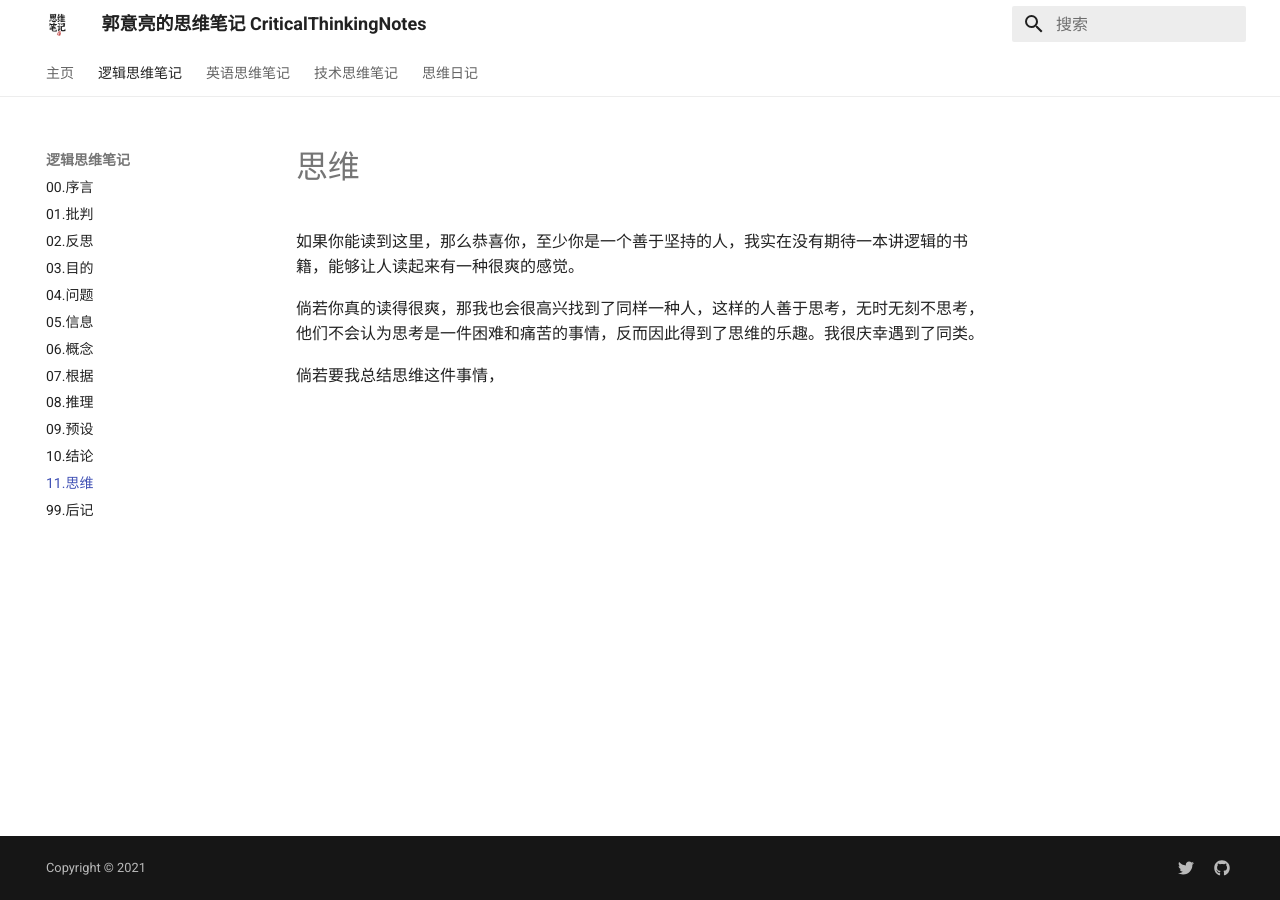
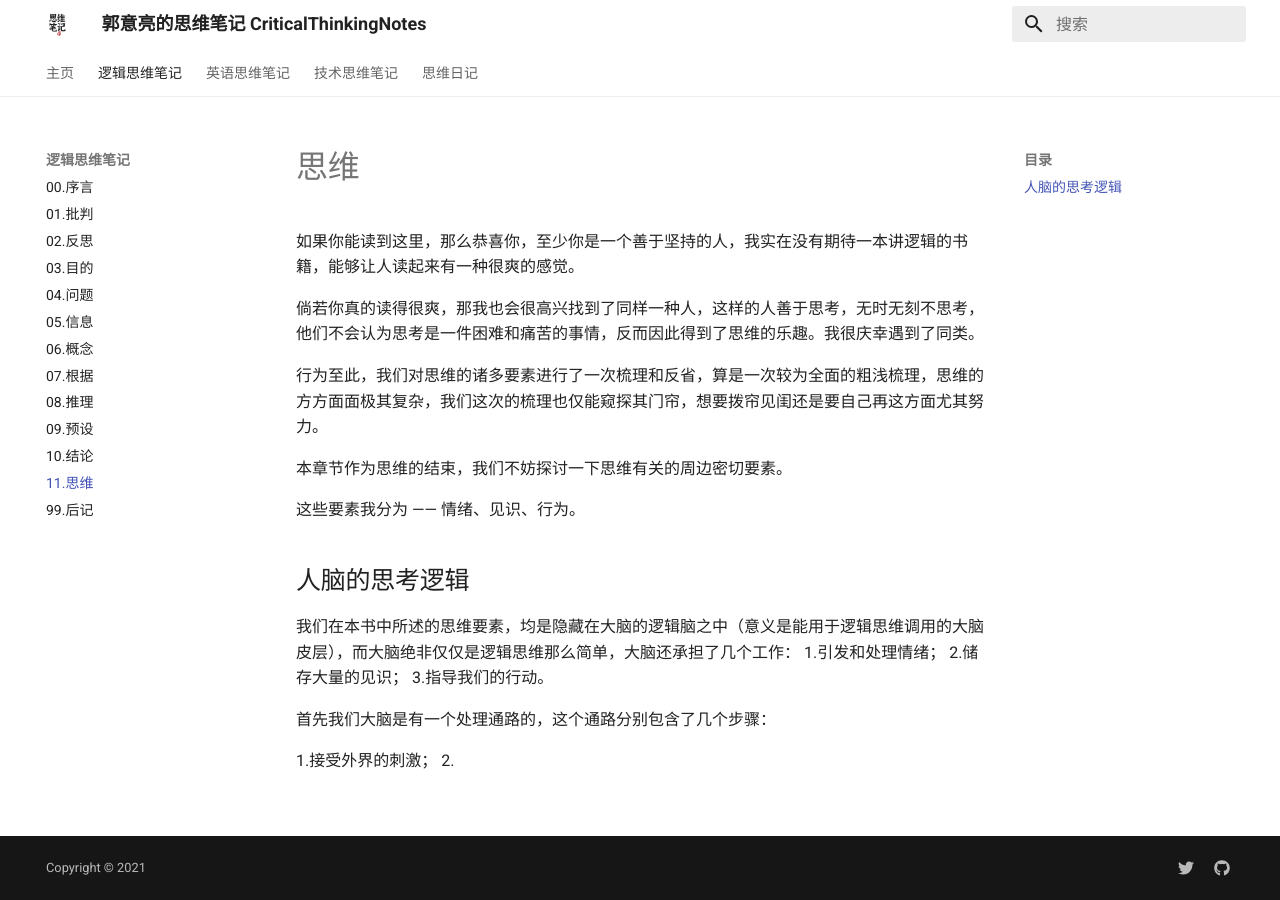
Before and after one commit to guoylyy/CriticalThinkingDocs, an MkDocs documentation site: the page built from docs/lg/chapter11.md, in a window 1280 px wide. Built offline with MkDocs 1.6.1 and Material for MkDocs 9.7.7, drawn with Linux system fonts in a browser that asks for light colours.

Commit message:
1. 情绪和人脑的影响

```diff
--- a/docs/lg/chapter11.md
+++ b/docs/lg/chapter11.md
@@ -4,4 +4,20 @@
 
 倘若你真的读得很爽，那我也会很高兴找到了同样一种人，这样的人善于思考，无时无刻不思考，他们不会认为思考是一件困难和痛苦的事情，反而因此得到了思维的乐趣。我很庆幸遇到了同类。
 
-倘若要我总结思维这件事情，
+行为至此，我们对思维的诸多要素进行了一次梳理和反省，算是一次较为全面的粗浅梳理，思维的方方面面极其复杂，我们这次的梳理也仅能窥探其门帘，想要拨帘见闺还是要自己再这方面尤其努力。
+
+本章节作为思维的结束，我们不妨探讨一下思维有关的周边密切要素。
+
+这些要素我分为 —— 情绪、见识、行为。
+
+## 人脑的思考逻辑
+
+我们在本书中所述的思维要素，均是隐藏在大脑的逻辑脑之中（意义是能用于逻辑思维调用的大脑皮层），而大脑绝非仅仅是逻辑思维那么简单，大脑还承担了几个工作：
+1.引发和处理情绪；
+2.储存大量的见识；
+3.指导我们的行动。
+
+首先我们大脑是有一个处理通路的，这个通路分别包含了几个步骤：
+
+1.接受外界的刺激；
+2.
```
